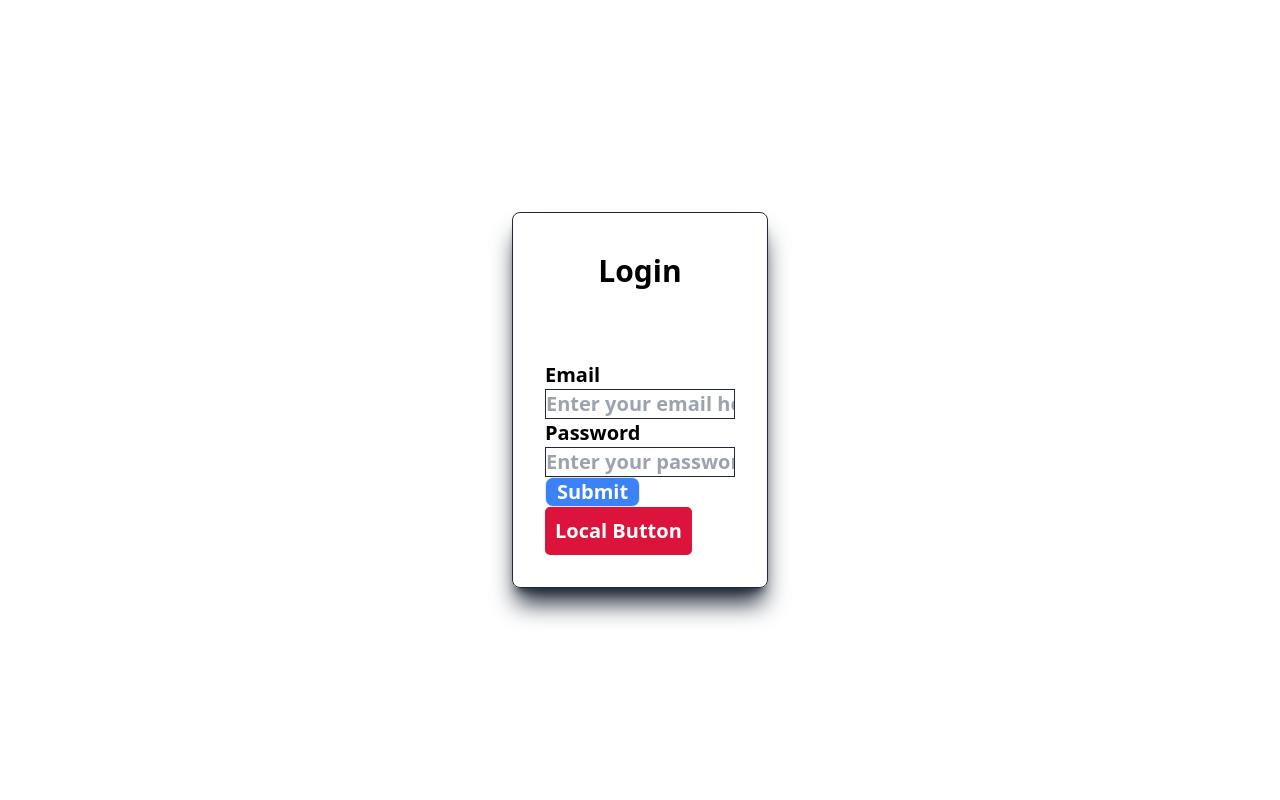
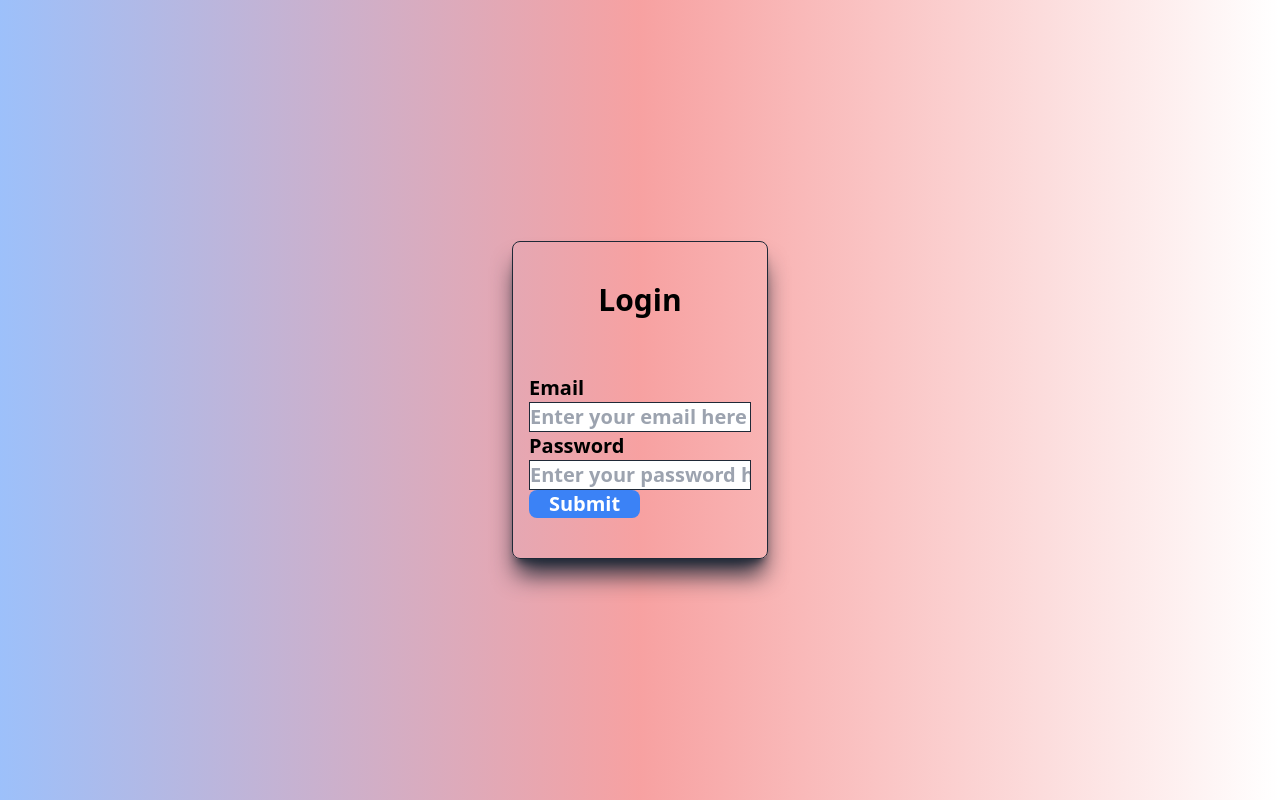
Before and after one commit to yash-nomadic/frontend, a Next.js app: page /login in a window 1280 px wide. Built offline with nearby package versions, Linux system fonts and the light colour scheme.

Commit message:
login & sign up page

```diff
--- a/src/app/login/page.jsx
+++ b/src/app/login/page.jsx
@@ -3,28 +3,31 @@ import myclasses from './login.module.css';
 
 const Login = () => {
   return (
-    <section className='flex justify-center h-screen items-center'>
 
 
 
-      <div className='border w-1/5 border-gray-800 align center rounded-lg shadow-gray-800 shadow-xl  '>
+    <section className='flex justify-center h-screen items-center bg-gradient-to-r from-blue-500/50 via-pink-500/50 via-red-500/50'>
+
+
+
+      <div className='border w-1/5 border-gray-800 align center rounded-lg shadow-gray-800 shadow-xl '>
 
         <h1 className='text-center font-bold my-10 text-3xl'>Login</h1>
 
-        <div>
+        <div className=''>
 
-          <form className='text-xl p-8  font-semibold  '>
+          <form className='text-xl p-4 font-semibold my-6 '>
 
             <label htmlFor="email" >Email</label>
-            <input type="text" placeholder='Enter your email here' className='border border-gray-800 w-full ' /><br />
+            <input type="text" placeholder='Enter your email here' className='border border-gray-800 w-full ' />
 
 
             <label htmlFor="pasword">Password</label>
-            <input type="password" placeholder='Enter your password here' className='border border-gray-800 w-full ' /><br />
+            <input type="password" placeholder='Enter your password here' className='border border-gray-800 w-full ' />
 
-            <button className='border w-1/2  rounded-lg bg-blue-500 text-white text-center'>Submit</button>
+            <button className='block w-1/2 rounded-lg bg-blue-500 text-white text-center align-center'>Submit</button>
 
-            <button className={myclasses.localBtn}>Local Button</button>
+
 
 
           </form>
@@ -38,6 +41,8 @@ const Login = () => {
 
 
 
+
+
   )
 }
 
--- a/src/app/page.jsx
+++ b/src/app/page.jsx
@@ -1,5 +1,6 @@
 import Button from '@/components/Button';
 import Card from '@/components/Card';
+import Input from '@/components/Input';
 import React from 'react'
 
 const Home = () => {
@@ -33,6 +34,9 @@ const Home = () => {
       />
 
 
+      <Input/>
+
+
 
 
 
```
